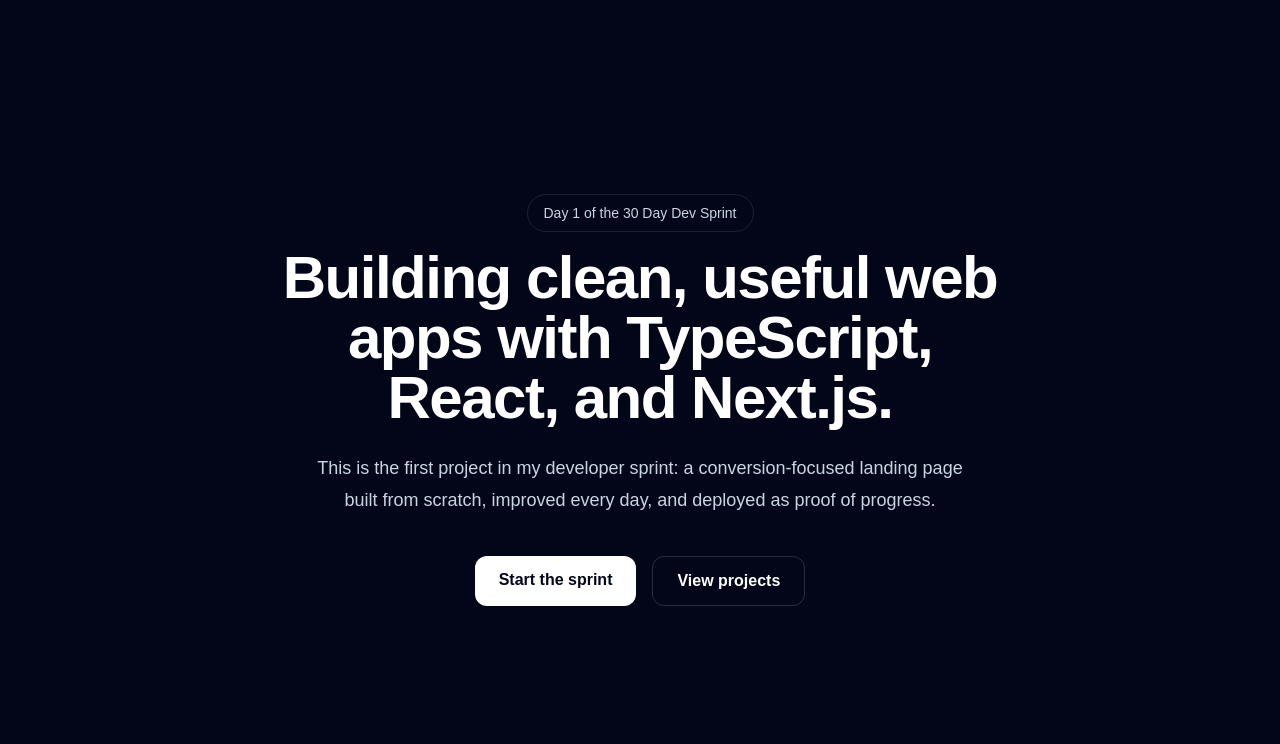
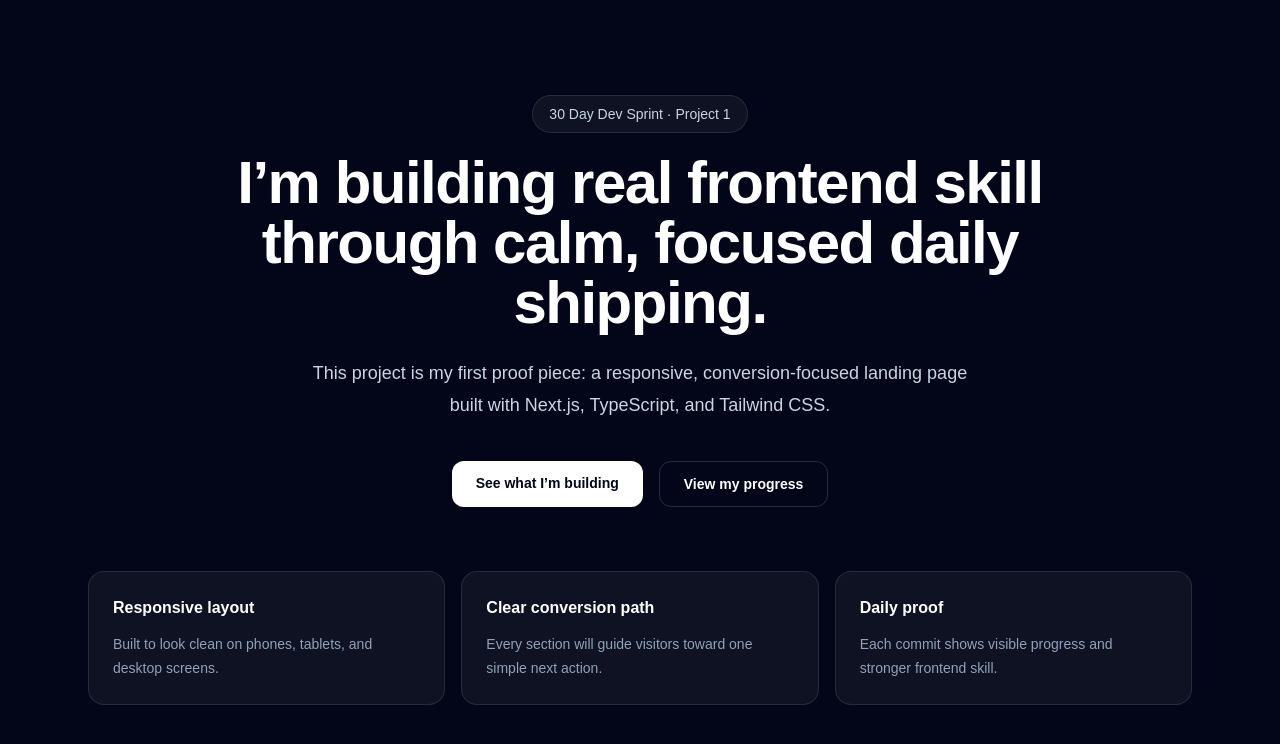
Before and after one commit to deoruiz/30-day-dev-sprint, a Next.js app in the folder project-1-landing-page/: page / in a window 1280 px wide. Shown: the top 744 px of the page. Built offline with nearby package versions, Linux system fonts and the light colour scheme.

Commit message:
Create landing page hero and feature cards

```diff
--- a/project-1-landing-page/app/page.tsx
+++ b/project-1-landing-page/app/page.tsx
@@ -1,35 +1,60 @@
 export default function Home() {
   return (
     <main className="min-h-screen bg-slate-950 text-white">
-      <section className="mx-auto flex min-h-screen max-w-5xl flex-col items-center justify-center px-6 text-center">
-        <p className="mb-4 rounded-full border border-white/10 px-4 py-2 text-sm text-slate-300">
-          Day 1 of the 30 Day Dev Sprint
+      <section className="mx-auto flex min-h-screen max-w-6xl flex-col items-center justify-center px-6 py-20 text-center">
+        <p className="mb-5 rounded-full border border-white/10 bg-white/5 px-4 py-2 text-sm font-medium text-slate-300">
+          30 Day Dev Sprint · Project 1
         </p>
 
-        <h1 className="max-w-3xl text-4xl font-bold tracking-tight sm:text-6xl">
-          Building clean, useful web apps with TypeScript, React, and Next.js.
+        <h1 className="max-w-4xl text-4xl font-bold tracking-tight sm:text-6xl">
+          I’m building real frontend skill through calm, focused daily shipping.
         </h1>
 
         <p className="mt-6 max-w-2xl text-lg leading-8 text-slate-300">
-          This is the first project in my developer sprint: a conversion-focused
-          landing page built from scratch, improved every day, and deployed as
-          proof of progress.
+          This project is my first proof piece: a responsive, conversion-focused
+          landing page built with Next.js, TypeScript, and Tailwind CSS.
         </p>
 
         <div className="mt-10 flex flex-col gap-4 sm:flex-row">
           <a
-            href="#"
-            className="rounded-xl bg-white px-6 py-3 font-semibold text-slate-950 transition hover:bg-slate-200"
+            href="#features"
+            className="rounded-xl bg-white px-6 py-3 text-sm font-semibold text-slate-950 transition hover:bg-slate-200"
           >
-            Start the sprint
+            See what I’m building
           </a>
 
           <a
-            href="#"
-            className="rounded-xl border border-white/15 px-6 py-3 font-semibold text-white transition hover:bg-white/10"
+            href="#progress"
+            className="rounded-xl border border-white/15 px-6 py-3 text-sm font-semibold text-white transition hover:bg-white/10"
           >
-            View projects
+            View my progress
           </a>
+        </div>
+
+        <div
+          id="features"
+          className="mt-16 grid w-full gap-4 text-left sm:grid-cols-3"
+        >
+          <div className="rounded-2xl border border-white/10 bg-white/5 p-6">
+            <h2 className="font-semibold">Responsive layout</h2>
+            <p className="mt-3 text-sm leading-6 text-slate-400">
+              Built to look clean on phones, tablets, and desktop screens.
+            </p>
+          </div>
+
+          <div className="rounded-2xl border border-white/10 bg-white/5 p-6">
+            <h2 className="font-semibold">Clear conversion path</h2>
+            <p className="mt-3 text-sm leading-6 text-slate-400">
+              Every section will guide visitors toward one simple next action.
+            </p>
+          </div>
+
+          <div className="rounded-2xl border border-white/10 bg-white/5 p-6">
+            <h2 className="font-semibold">Daily proof</h2>
+            <p className="mt-3 text-sm leading-6 text-slate-400">
+              Each commit shows visible progress and stronger frontend skill.
+            </p>
+          </div>
         </div>
       </section>
     </main>
```
